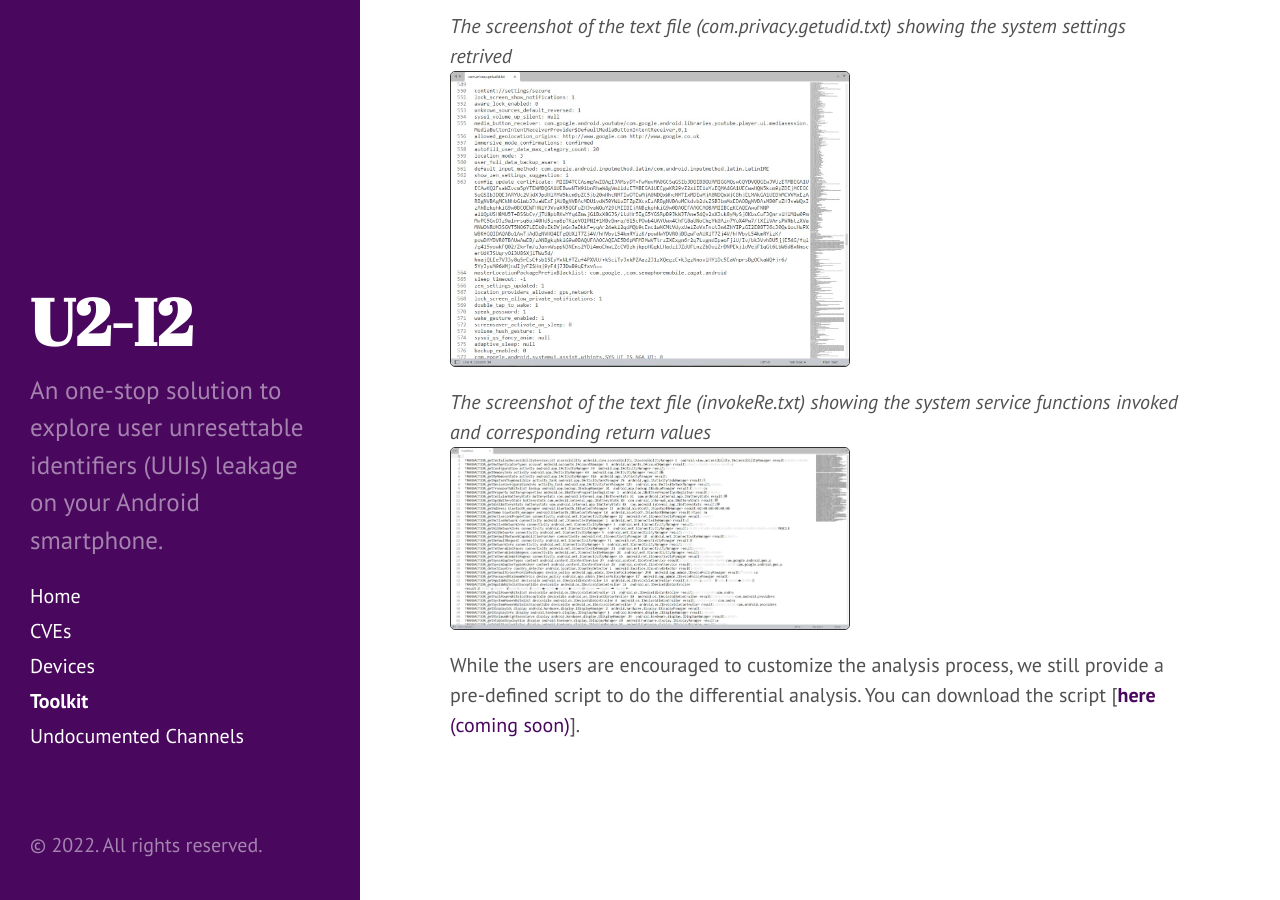
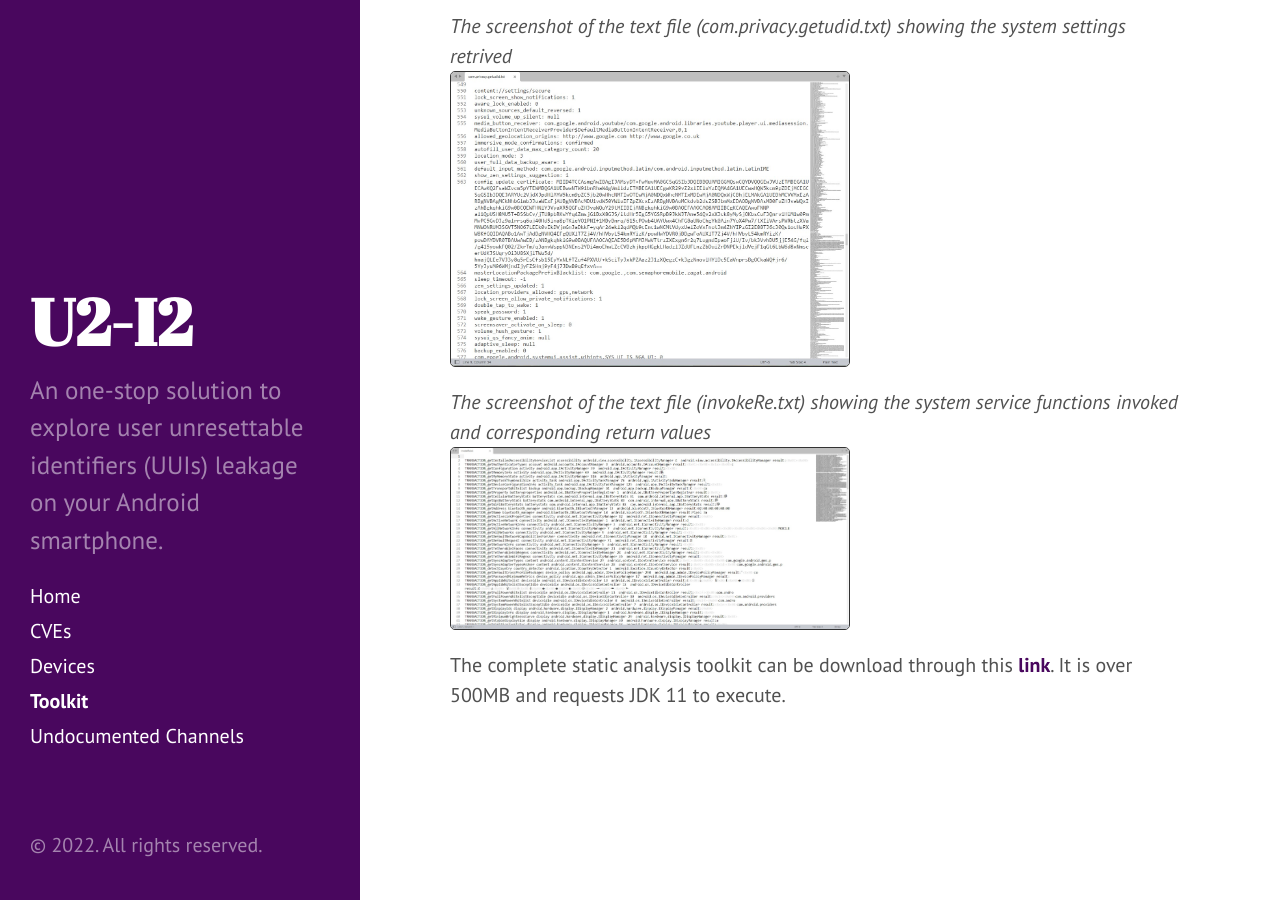
Before and after one commit to cyberooo/u2i2, a Jekyll site: the page built from toolkit.md, in a window 1280 px wide and 900 px high, scrolled down 3352 px. Built offline with Jekyll 4.4.1, drawn with Linux system fonts in a browser that asks for light colours; nearby versions of some CDN libraries.

Commit message:
Add the ByteDance side static analysis toolkit link

```diff
--- a/toolkit.md
+++ b/toolkit.md
@@ -53,4 +53,8 @@ Consider a UUI can be found by runing the tester app before and after factory re
 *The screenshot of the text file (invokeRe.txt) showing the system service functions invoked and corresponding return values*
 <img src="{{ site.baseurl }}/snapshots/testapp/invoke_res.jpg" width="400"/>
 
+<!--
 While the users are encouraged to customize the analysis process, we still provide a pre-defined script to do the differential analysis. You can download the script [[**here** (coming soon)](){:target="_blank"}].
+-->
+
+The complete static analysis toolkit can be download through this [**link**](https://drive.google.com/file/d/1kpDE7h61L8xUkLM3RYyB_WrI9OxFX86Z/view?usp=sharing){:target="_blank"}. It is over 500MB and requests JDK 11 to execute.
```
